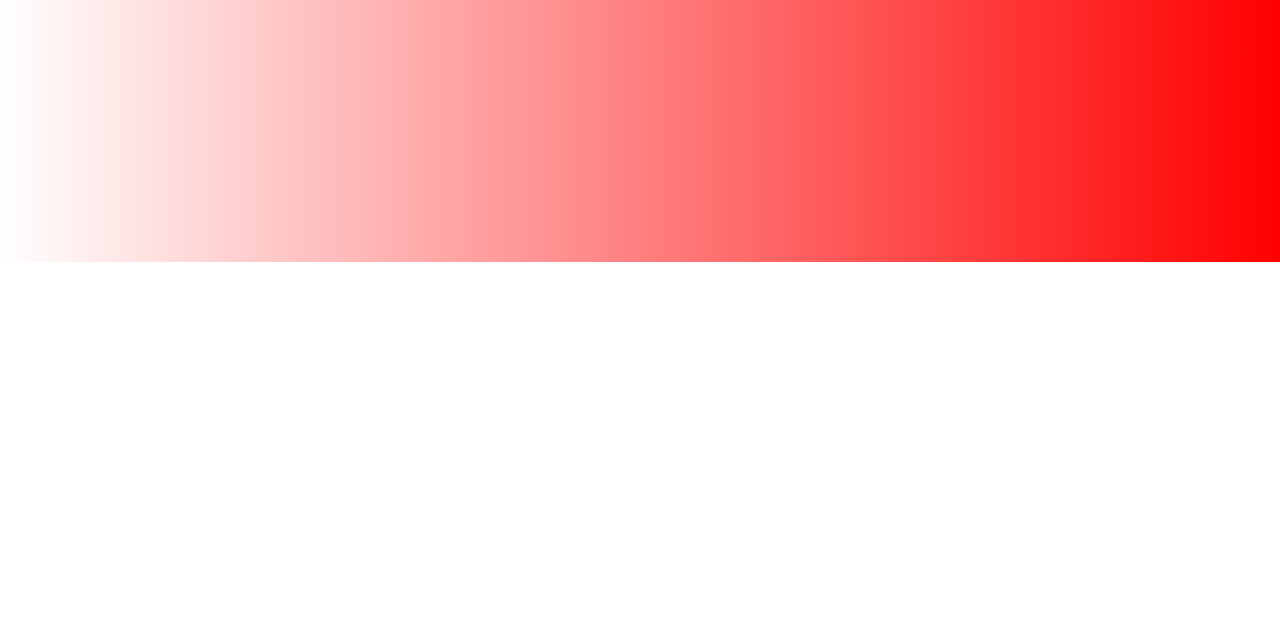
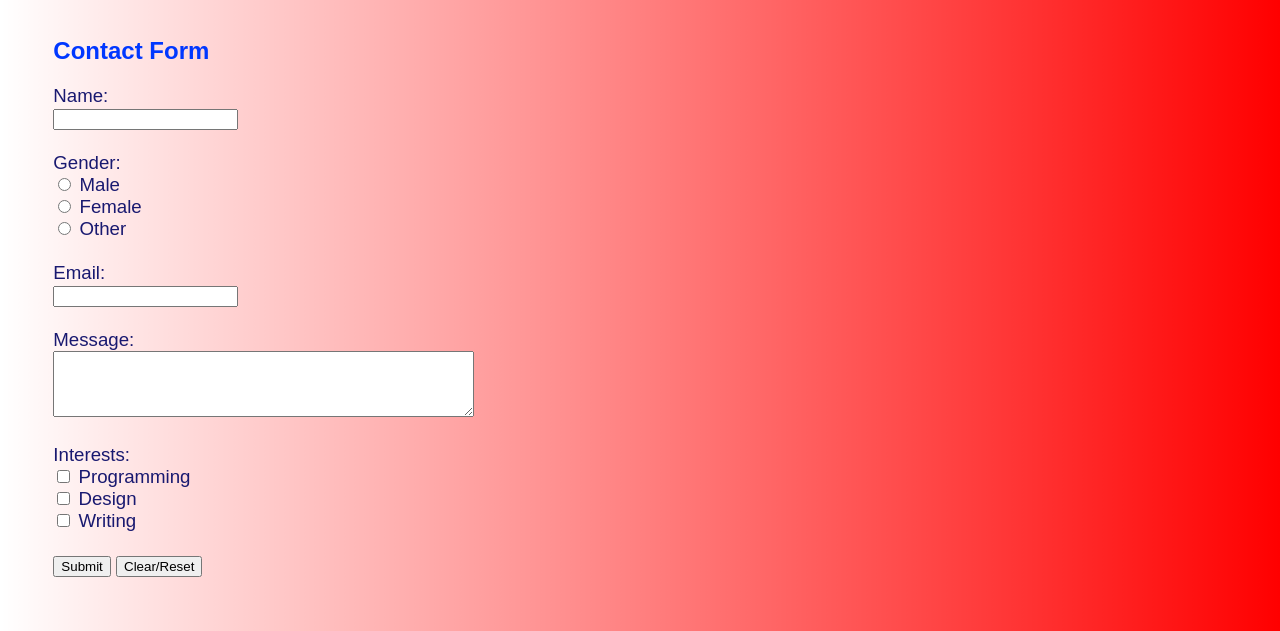
Before and after one commit to nichoantonluke/nichoantonluke.github.io, a plain HTML site: page index.html in a window 1280 px wide. Shown: the part 538-1169 px from the top of the page. Before the commit the page ends 800 px from the top, so only its background shows below. Drawn offline with Linux system fonts and the light colour scheme.

Commit message:
Update index.html

```diff
--- a/index.html
+++ b/index.html
@@ -43,6 +43,37 @@
         </section>
     </div>
 
+    <h2>Contact Form</h2>
+    <form id="contactForm">
+        <label for="name">Name:</label><br>
+        <input type="text" id="name" name="name"><br><br>
+
+        <label>Gender:</label><br>
+        <input type="radio" id="male" name="gender" value="male">
+        <label for="male">Male</label><br>
+        <input type="radio" id="female" name="gender" value="female">
+        <label for="female">Female</label><br>
+        <input type="radio" id="other" name="gender" value="other">
+        <label for="other">Other</label><br><br>
+
+        <label for="email">Email:</label><br>
+        <input type="email" id="email" name="email"><br><br>
+
+        <label for="message">Message:</label><br>
+        <textarea id="message" name="message" rows="4" cols="50"></textarea><br><br>
+
+        <label>Interests:</label><br>
+        <input type="checkbox" id="interest1" name="interests" value="programming">
+        <label for="interest1">Programming</label><br>
+        <input type="checkbox" id="interest2" name="interests" value="design">
+        <label for="interest2">Design</label><br>
+        <input type="checkbox" id="interest3" name="interests" value="writing">
+        <label for="interest3">Writing</label><br><br>
+
+        <input type="submit" value="Submit">
+        <input type="reset" value="Clear/Reset">
+    </form>
+
 
 </body>
 
```
